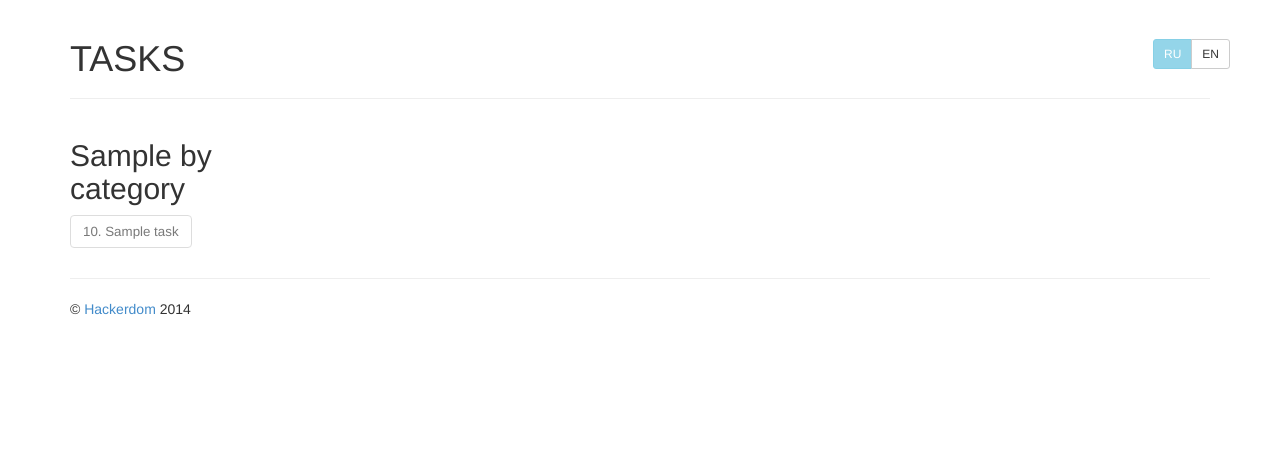
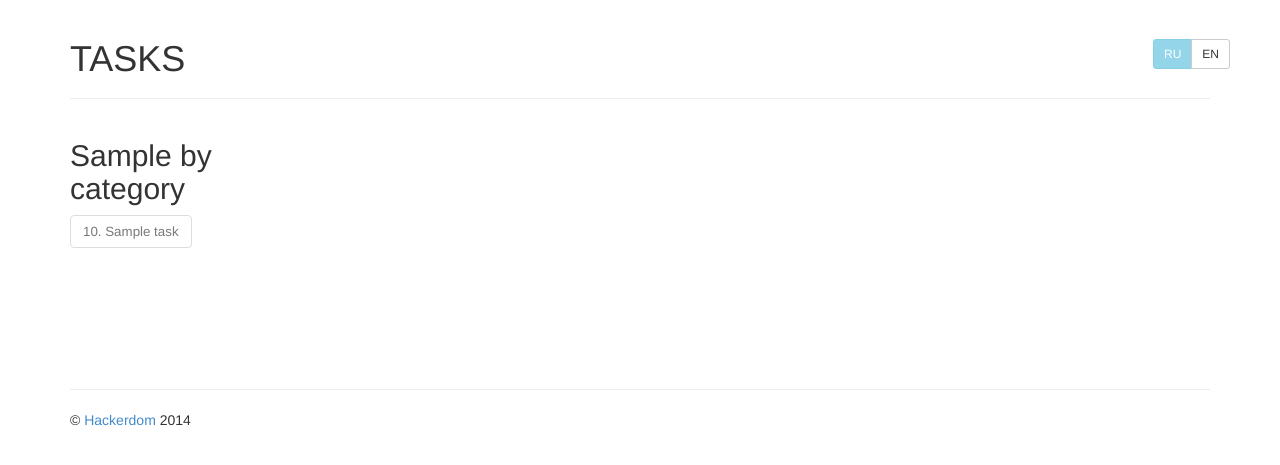
Before and after one commit to last-g/qoala, a Django app: template apps/board/templates/board/taskboard.html in a window 1280 px wide. Shown: the part 51-516 px from the top of the page. Run offline with Django 3.2, Linux system fonts and the light colour scheme; the template is opened without the code that fills it: most values are stand-ins (such as "Sample title", 1, 10 or a date in 2020); parts of the project's set-up code (start-up, migrations or seed data) failed here and were passed over; some libraries are stand-ins or nearby versions.

Commit message:
taskboard: block height

```diff
--- a/apps/board/templates/board/taskboard.html
+++ b/apps/board/templates/board/taskboard.html
@@ -6,7 +6,7 @@
 
     <div class="tasks row">
       {% for category_name, tasks in by_categories %}
-        <div class="col-xs-3 col-sm-3 col-md-2">
+        <div class="col-xs-3 col-sm-3 col-md-2" style="height: 250px">
           <h2>{{ category_name }}</h2>
           {% for task in tasks %}
             <div class="task">
```
